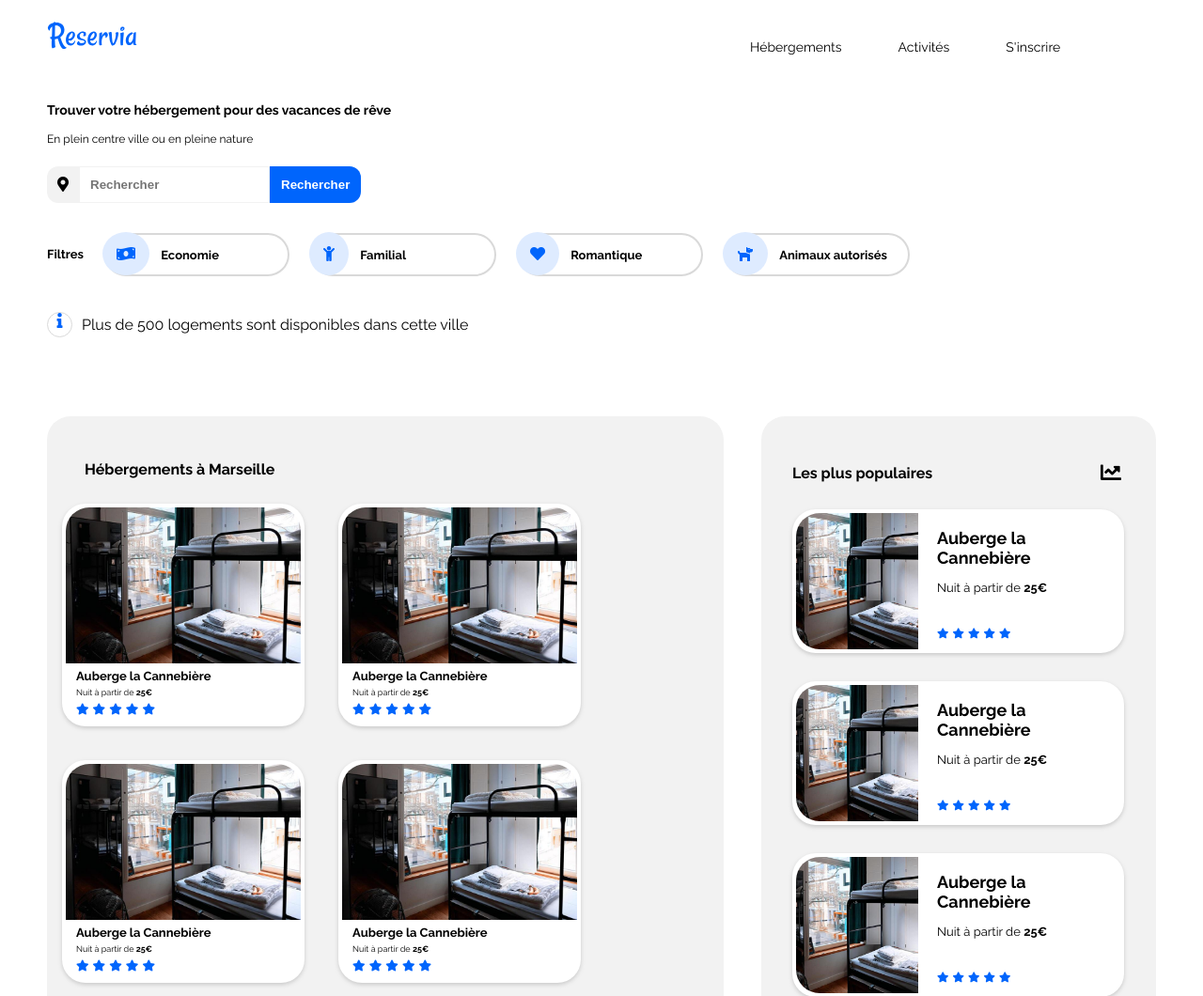
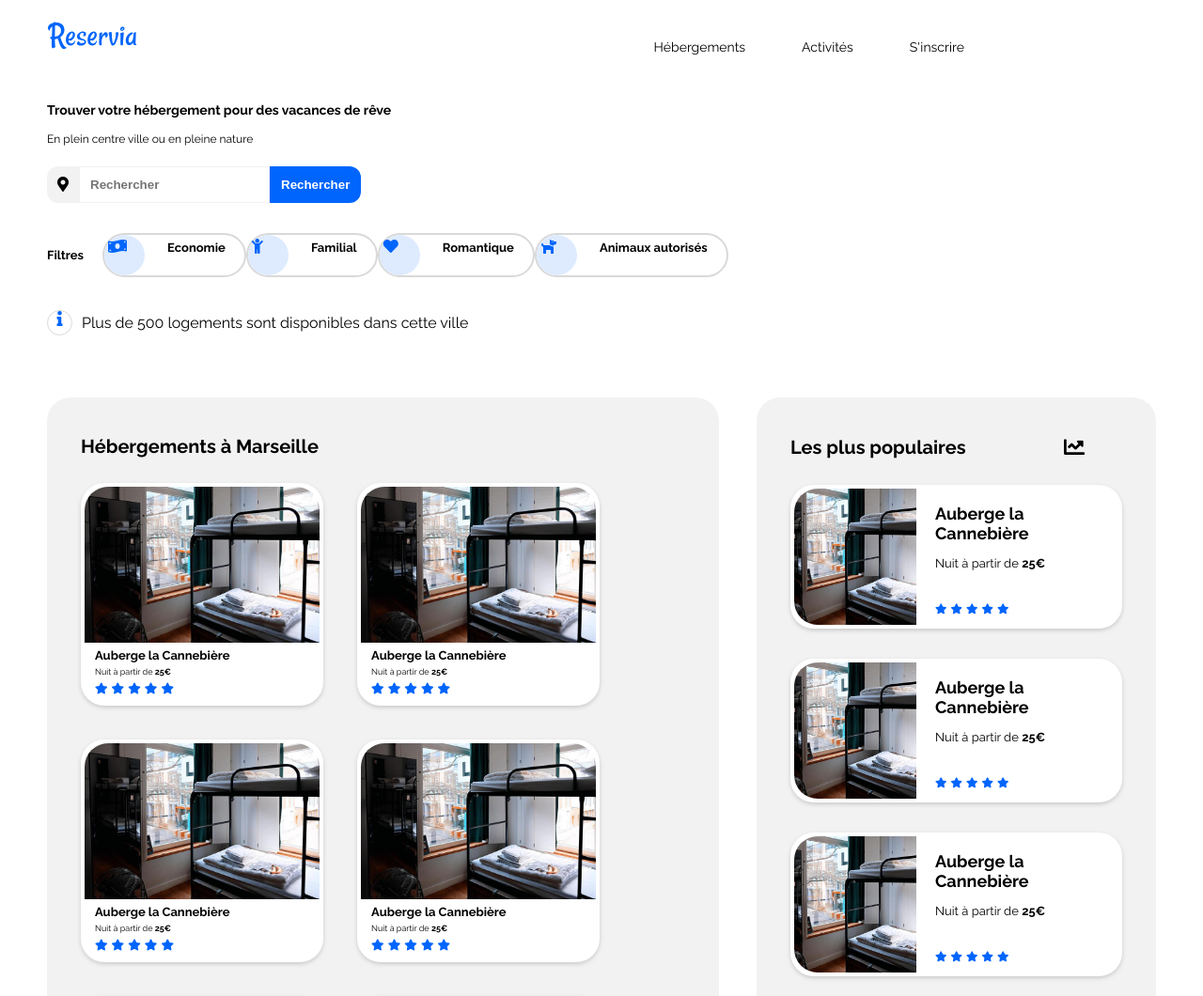
Before and after one commit to BaptisteM44/Projet-2-Reservia, a plain HTML site: page index.html in a window 1280 px wide. Shown: the top 1060 px of the page at 94% size. Drawn offline with Linux system fonts and the light colour scheme.

Commit message:
modif filtres + padding +size

```diff
--- a/style.css
+++ b/style.css
@@ -23,7 +23,7 @@ header{
 .menu{
     position : absolute;
         top: 0;
-    left: 60%;
+    left: 52%;
 }
 header a{
     color: #000000;
@@ -102,60 +102,57 @@ section{
     font-weight: bold;
 }
 .filtres
+    padding-left: 20px;
 {
-    margin-bottom: 36px;
+
 
 }
 .filtres h3{
-    margin-top: 15px;
     font-size: 13px;
     font-weight: bolder;
-    margin-right: 22px;
 }
 
 
 .filtres ul{
 
-    display:inline-flex;
+    display:flex;
     list-style:none;
+    position: absolute;
+    align-items: center;
 }
 
 .Economie{
 	border: 2px solid #d9d9d9;
     border-radius: 25px;
-    width: 193px;
-    height: 42px;
-    margin-right: 23px;
-
-
+    display: inline-block;
+    position: relative;
+    top: 0px;
+    left: 20px;
 }
 .filtres-logo{
-    padding: 15px;
-    margin-left: -2%;
-    margin-top: -1.5%;
-    margin-bottom: -1%;
+    height: 35px;
+    width: 35px;
     border-radius: 50%;
     color: #0065FC;
     background-color: #deebff;
+    padding: 4px;
+
 
 }
 .filtres-texte{
     color: black;
     text-decoration: none;
-    margin-right: 22px;
-    margin-left: 8px;
     font-size: 13px;
     font-weight: bolder;
-
-
+    padding: 20px;
+    align-items: center;
 }
 .info{
-    flex-flow: row wrap;
     height: 30px;
     align-items: center;
     display: flex;
-    padding-right: 11px;
-    margin-bottom: 38px;
+    padding:80px 0px 20px 0px;
+
 }
 .info p{
     display: flex;
@@ -176,13 +173,22 @@ section{
     background-color: #f2f2f2;
     border-radius: 25px;
     margin-right: 40px;
+    padding: 20px;
 
 }
 .section2 h2{
-    font-size: 16px;
-    margin: 47px 0px 11px 40px;
+    font-size: 20px;
+    padding: 20px 0px 11px 16px;
 }
+.section2 h4{
+    font-size: 18px;
+    padding: 20px 0px 20px 16px;
 
+
+}
+.section2 a{
+    text-decoration: none;
+}
 .item{
     background-color: #ffffff;
     width: 250px;
@@ -234,21 +240,22 @@ aside{
     height: auto;
     background-color: #f2f2f2;
     border-radius: 25px;
-    border: 48px 41px 48px 41px;
+    padding: 20px;
     display: inline-block;
-    padding: 0;
 }
 aside h2{
-    font-size: 16px;
+    font-size: 20px;
+
 }
 .item-aside-titre{
-    margin: 47px 37px 26px 33px;
+    padding: 20px 16px 11px 16px;
     justify-content: space-between;
     align-items: center;
     display: flex;
 }
 .logo-aside{
    font-size: 22px;
+   padding-right: 40px;
 
 }
 .item-aside{
@@ -256,8 +263,7 @@ aside h2{
     width: 345px;
     height: auto;
     border-radius: 25px;
-    padding:0px;
-    margin: 0px 37px 30px 33px;
+    margin: 16px;
     display: inline-flex;
     box-shadow: 0px 2px 4px 0px #80808059;
     overflow: hidden;
```
